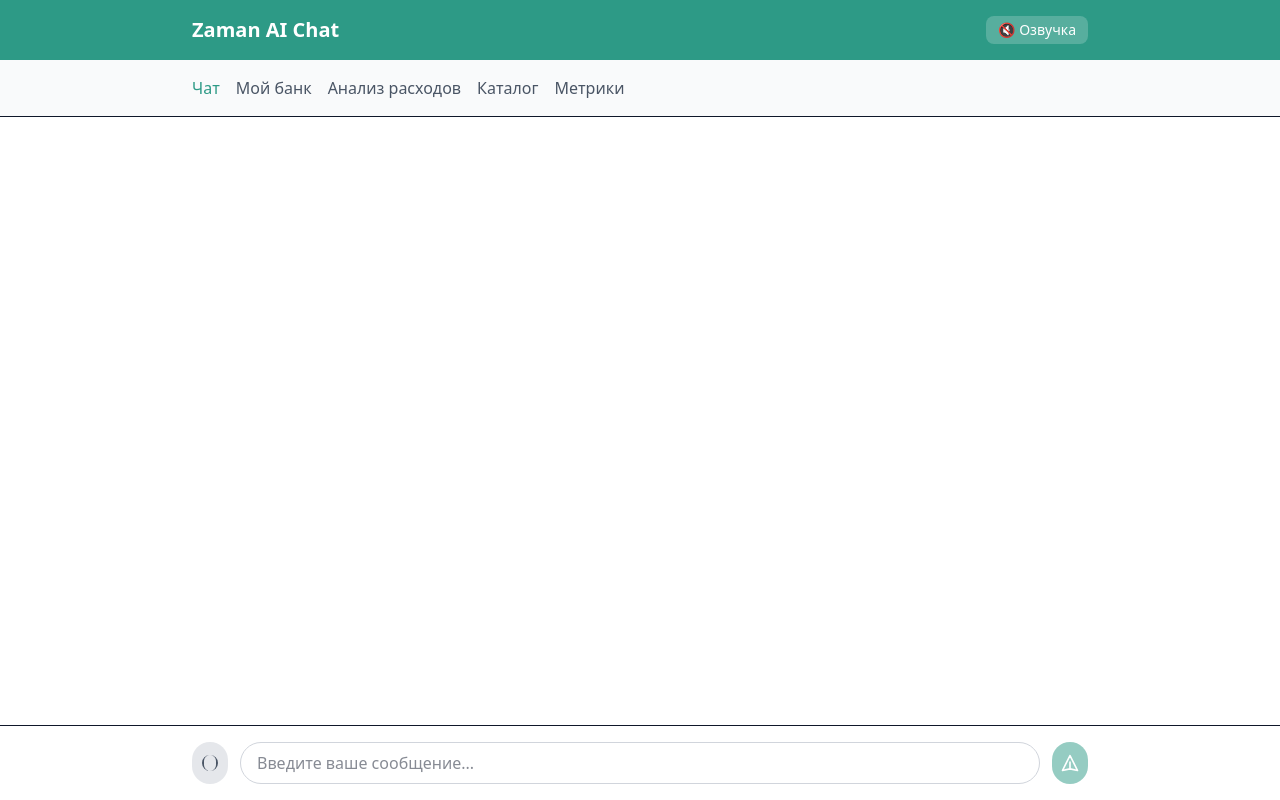
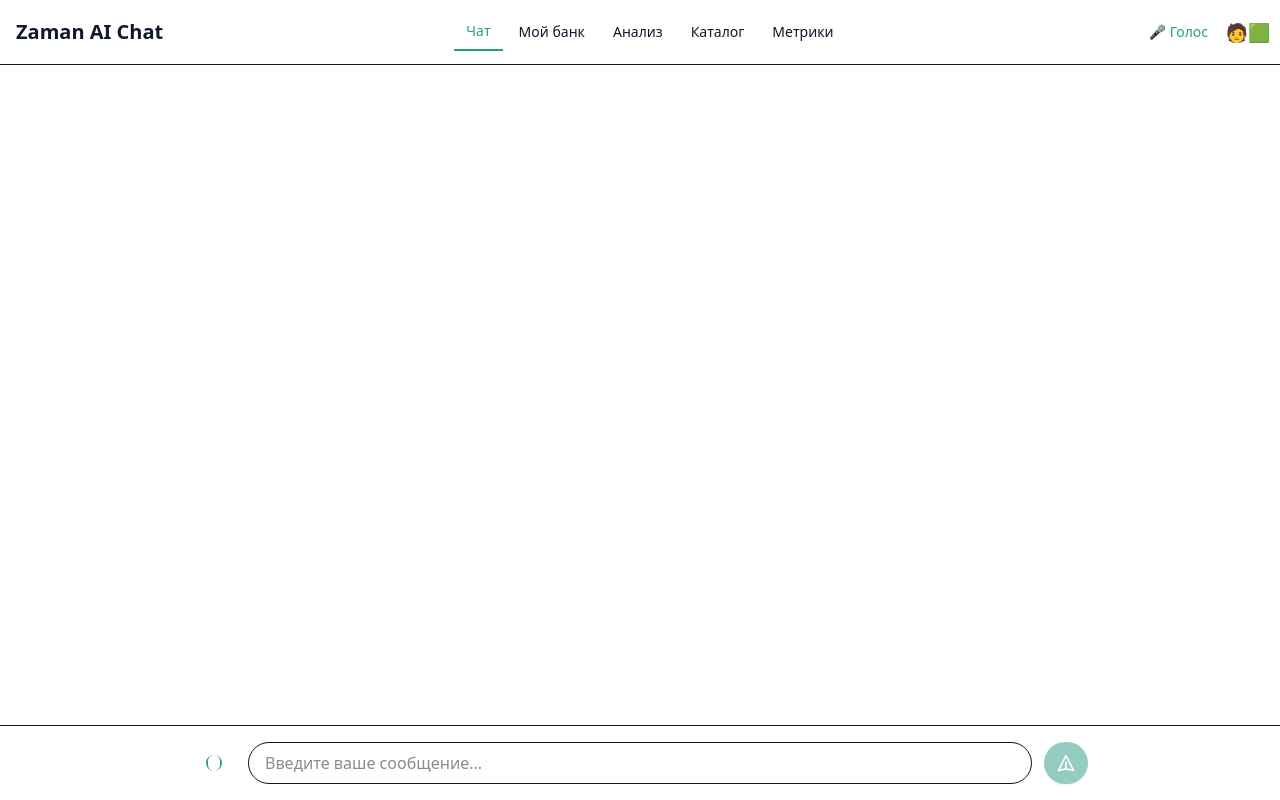
Before and after one commit to saidstrong/zaman-ai, a Next.js app: page /chat in a window 1280 px wide. Built offline with nearby package versions, Linux system fonts and the light colour scheme.

Commit message:
feat: Upgrade Chat page with new design system, enhanced message bubbles, and improved input interface

```diff
--- a/src/app/chat/page.tsx
+++ b/src/app/chat/page.tsx
@@ -3,9 +3,12 @@
 import { useState, useRef, useEffect, Suspense } from 'react';
 import { useRouter, useSearchParams } from 'next/navigation';
 import Link from 'next/link';
+import { motion } from 'framer-motion';
 import { planGoal } from '../../lib/utils';
 import { track } from '../../lib/telemetry';
 import { extractGoal } from '../../lib/nlu';
+import { AppHeader } from '../../components/AppHeader';
+import { Card, Button, Badge } from '../../components/ui';
 
 interface Message {
   role: 'user' | 'assistant';
@@ -325,66 +328,35 @@ function ChatComponent() {
   };
 
   return (
-    <div className="min-h-screen bg-white flex flex-col">
-      {/* Header */}
-      <header className="bg-[#2D9A86] text-white p-4 shadow-sm">
-        <div className="max-w-4xl mx-auto">
-          <div className="flex justify-between items-center">
-            <div className="flex items-center space-x-3">
-              <h1 className="text-xl font-semibold">Zaman AI Chat</h1>
-              {process.env.NEXT_PUBLIC_DEMO_MODE === '1' && (
-                <span className="bg-yellow-400 text-yellow-900 px-2 py-1 rounded text-xs font-medium">
-                  DEMO
-                </span>
-              )}
-            </div>
-            <button
-              onClick={toggleTts}
-              title="Озвучивать ответы ассистента"
-              className={`px-3 py-1 rounded-lg text-sm transition-colors ${
-                ttsEnabled
-                  ? 'bg-[#EEFE6D] text-[#2D9A86]'
-                  : 'bg-white/20 text-white hover:bg-white/30'
-              }`}
-            >
-              {ttsEnabled ? '🔊 Озвучка' : '🔇 Озвучка'}
-            </button>
-          </div>
-        </div>
-      </header>
-
-      {/* Navigation */}
-      <nav className="bg-gray-50 border-b p-4">
-        <div className="max-w-4xl mx-auto flex space-x-4">
-          <span className="text-[#2D9A86] font-medium">Чат</span>
-          <Link href="/home" className="text-gray-600 hover:text-[#2D9A86] font-medium">
-            Мой банк
-          </Link>
-          <Link href="/spending" className="text-gray-600 hover:text-[#2D9A86] font-medium">
-            Анализ расходов
-          </Link>
-          <Link href="/products" className="text-gray-600 hover:text-[#2D9A86] font-medium">
-            Каталог
-          </Link>
-          <Link href="/metrics" className="text-gray-600 hover:text-[#2D9A86] font-medium">
-            Метрики
-          </Link>
-        </div>
-      </nav>
+    <div className="min-h-screen bg-z-cloud flex flex-col">
+      <AppHeader
+        title="Zaman AI Chat"
+        showVoiceToggle={true}
+        voiceEnabled={ttsEnabled}
+        onToggleVoice={toggleTts}
+        showDemoBadge={process.env.NEXT_PUBLIC_DEMO_MODE === '1'}
+      />
 
       {/* Messages */}
       <main className="flex-1 max-w-4xl mx-auto w-full p-4 space-y-4">
         {messages.map((message, index) => (
-          <div key={index} className={`flex ${message.role === 'user' ? 'justify-end' : 'justify-start'}`}>
+          <motion.div
+            key={index}
+            initial={{ opacity: 0, y: 8 }}
+            animate={{ opacity: 1, y: 0 }}
+            transition={{ duration: 0.25 }}
+            className={`flex ${message.role === 'user' ? 'justify-end' : 'justify-start'}`}
+          >
             <div className={`max-w-[80%] rounded-2xl px-4 py-3 ${
               message.role === 'user'
-                ? 'bg-[#2D9A86] text-white'
-                : 'bg-[#EEFE6D] text-gray-800'
+                ? 'bg-[var(--z-green)] text-white'
+                : 'bg-[var(--z-solar)]/50 text-z-ink'
             }`}>
               <p className="text-sm leading-relaxed">{message.content}</p>
               {message.isGoalPlan && message.goalData && (
-                <div className="mt-2 pt-2 border-t border-gray-300">
-                  <button
+                <div className="mt-2 pt-2 border-t border-z-border">
+                  <Button
+                    size="sm"
                     onClick={() => {
                       track("goal_created", {
                         sum: message.goalData!.targetAmount,
@@ -394,48 +366,64 @@ function ChatComponent() {
                       });
                       alert('Цель зафиксирована!');
                     }}
-                    className="bg-[#2D9A86] text-white px-3 py-1 rounded text-sm hover:bg-[#248076] transition-colors"
                   >
                     Зафиксировать цель
-                  </button>
+                  </Button>
                 </div>
               )}
             </div>
-          </div>
+          </motion.div>
         ))}
 
         {/* Loading indicator */}
         {isRecording && (
-          <div className="flex justify-center">
-            <div className="bg-gray-100 rounded-2xl px-4 py-3">
+          <motion.div
+            initial={{ opacity: 0, scale: 0.9 }}
+            animate={{ opacity: 1, scale: 1 }}
+            transition={{ duration: 0.2 }}
+            className="flex justify-center"
+          >
+            <Card className="p-4 bg-red-50 border-red-200">
               <div className="flex items-center space-x-2">
                 <div className="w-2 h-2 bg-red-500 rounded-full animate-bounce"></div>
                 <div className="w-2 h-2 bg-red-500 rounded-full animate-bounce" style={{ animationDelay: '0.1s' }}></div>
                 <div className="w-2 h-2 bg-red-500 rounded-full animate-bounce" style={{ animationDelay: '0.2s' }}></div>
+                <span className="text-red-600 text-sm ml-2">Записываю...</span>
               </div>
-            </div>
-          </div>
+            </Card>
+          </motion.div>
         )}
 
         {/* Skeleton Loader */}
         {isLoading && (
-          <div className="flex justify-start">
-            <div className="bg-[#EEFE6D] rounded-2xl px-4 py-3 max-w-[80%]">
+          <motion.div
+            initial={{ opacity: 0, y: 8 }}
+            animate={{ opacity: 1, y: 0 }}
+            transition={{ duration: 0.25 }}
+            className="flex justify-start"
+          >
+            <Card className="max-w-[80%] p-4 bg-[var(--z-solar)]/30">
               <div className="space-y-2">
-                <div className="h-3 bg-gray-300 rounded animate-pulse"></div>
-                <div className="h-3 bg-gray-300 rounded animate-pulse w-4/5"></div>
-                <div className="h-3 bg-gray-300 rounded animate-pulse w-3/5"></div>
+                <div className="h-3 bg-z-muted rounded animate-pulse"></div>
+                <div className="h-3 bg-z-muted rounded animate-pulse w-4/5"></div>
+                <div className="h-3 bg-z-muted rounded animate-pulse w-3/5"></div>
               </div>
-            </div>
-          </div>
+            </Card>
+          </motion.div>
         )}
 
         {error && (
-          <div className="flex justify-center">
-            <div className="bg-red-100 border border-red-400 text-red-700 px-4 py-3 rounded-lg max-w-md">
-              <p className="text-sm mb-3">{error}</p>
+          <motion.div
+            initial={{ opacity: 0, y: 8 }}
+            animate={{ opacity: 1, y: 0 }}
+            transition={{ duration: 0.25 }}
+            className="flex justify-center"
+          >
+            <Card className="max-w-md p-4 bg-red-50 border-red-200">
+              <p className="text-sm mb-3 text-red-700">{error}</p>
               <div className="flex space-x-2">
-                <button
+                <Button
+                  size="sm"
                   onClick={() => {
                     setError(null);
                     if (messages.length > 0) {
@@ -445,65 +433,70 @@ function ChatComponent() {
                       }
                     }
                   }}
-                  className="bg-red-500 hover:bg-red-600 text-white px-3 py-1 rounded text-sm transition-colors"
+                  className="bg-red-500 hover:bg-red-600 text-white"
                 >
                   Повторить
-                </button>
-                <button
+                </Button>
+                <Button
+                  variant="ghost"
+                  size="sm"
                   onClick={() => setError(null)}
-                  className="bg-gray-500 hover:bg-gray-600 text-white px-3 py-1 rounded text-sm transition-colors"
                 >
                   Закрыть
-                </button>
+                </Button>
               </div>
-            </div>
-        </div>
+            </Card>
+          </motion.div>
         )}
       </main>
 
       {/* Applied Product Confirmation */}
       {appliedProduct && (
-        <div className="bg-[#EEFE6D] border-t border-[#2D9A86] p-4">
+        <motion.div
+          initial={{ opacity: 0, y: 8 }}
+          animate={{ opacity: 1, y: 0 }}
+          transition={{ duration: 0.25 }}
+          className="bg-[var(--z-solar)]/20 border-t border-[var(--z-green)] p-4"
+        >
           <div className="max-w-4xl mx-auto">
-            <div className="bg-white rounded-lg p-4 shadow-sm">
-              <p className="text-sm text-gray-800 mb-3">
+            <Card className="p-4">
+              <p className="text-sm text-z-ink mb-3">
                 Вы выбрали: <strong>{appliedProduct.name}</strong> (тип: <strong>{appliedProduct.type}</strong>,
                 мин: <strong>{appliedProduct.min.toLocaleString()} ₸</strong>,
                 срок: <strong>{appliedProduct.term} мес</strong>).
                 Я помогу оформить заявку или подобрать похожие варианты.
               </p>
               <div className="flex space-x-2">
-                <button
+                <Button
                   onClick={() => {
                     console.log("Оформить заявку", appliedProduct);
                     setAppliedProduct(null);
                   }}
-                  className="bg-[#2D9A86] text-white px-4 py-2 rounded-lg hover:bg-[#248076] transition-colors"
                 >
                   Оформить заявку
-                </button>
-                <button
+                </Button>
+                <Button
+                  variant="ghost"
                   onClick={() => setAppliedProduct(null)}
-                  className="bg-gray-500 text-white px-4 py-2 rounded-lg hover:bg-gray-600 transition-colors"
                 >
-                  Закрыть
-                </button>
+                  Отмена
+                </Button>
               </div>
-            </div>
+            </Card>
           </div>
-        </div>
+        </motion.div>
       )}
 
       {/* Input */}
-      <div className="bg-white border-t p-4">
+      <div className="bg-white border-t border-z-border p-4">
         <div className="max-w-4xl mx-auto">
           <div className="flex space-x-3">
-            <button
+            <Button
+              variant="ghost"
+              size="sm"
               onClick={isRecording ? stopRecording : startRecording}
-              className={`p-2 rounded-full transition-colors ${
-                isRecording
-                  ? 'bg-red-500 text-white'
-                  : 'bg-gray-200 text-gray-600 hover:bg-gray-300'
+              className={`p-2 rounded-full ${
+                isRecording ? 'bg-red-500 text-white' : ''
               }`}
             >
               {isRecording ? (
@@ -515,7 +508,7 @@ function ChatComponent() {
                   <path fillRule="evenodd" d="M10 18a8 8 0 100-16 8 8 0 000 16zM10 2a6 6 0 00-6 6v4a6 6 0 1012 0V8a6 6 0 00-6-6z" clipRule="evenodd"/>
                 </svg>
               )}
-            </button>
+            </Button>
             <input
               ref={inputRef}
               type="text"
@@ -523,18 +516,19 @@ function ChatComponent() {
               onChange={(e) => setInput(e.target.value)}
               onKeyPress={handleKeyPress}
               placeholder="Введите ваше сообщение..."
-              className="flex-1 border border-gray-300 rounded-full px-4 py-2 focus:outline-none focus:ring-2 focus:ring-[#2D9A86] focus:border-transparent"
+              className="flex-1 border border-z-border rounded-full px-4 py-2 focus:outline-none focus:ring-2 focus:ring-[var(--z-green)] focus:border-transparent bg-white"
               disabled={isLoading}
             />
-            <button
+            <Button
+              size="sm"
               onClick={sendMessage}
               disabled={!input.trim() || isLoading}
-              className="bg-[#2D9A86] text-white p-2 rounded-full hover:bg-[#248076] transition-colors disabled:opacity-50 disabled:cursor-not-allowed"
+              className="p-2 rounded-full"
             >
               <svg className="w-5 h-5" fill="none" stroke="currentColor" viewBox="0 0 24 24">
                 <path strokeLinecap="round" strokeLinejoin="round" strokeWidth={2} d="M12 19l9 2-9-18-9 18 9-2zm0 0v-8" />
               </svg>
-            </button>
+            </Button>
           </div>
         </div>
       </div>
```
